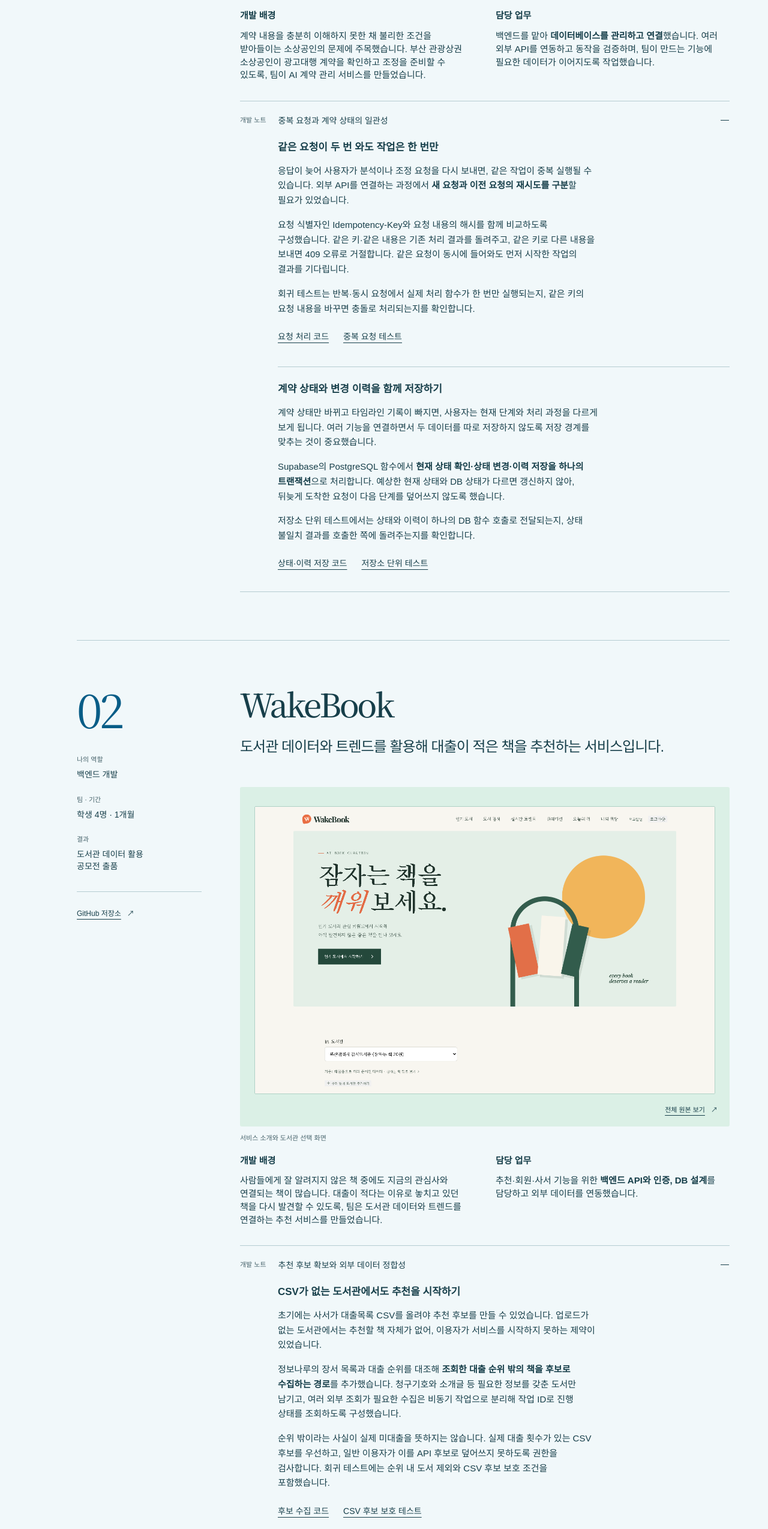
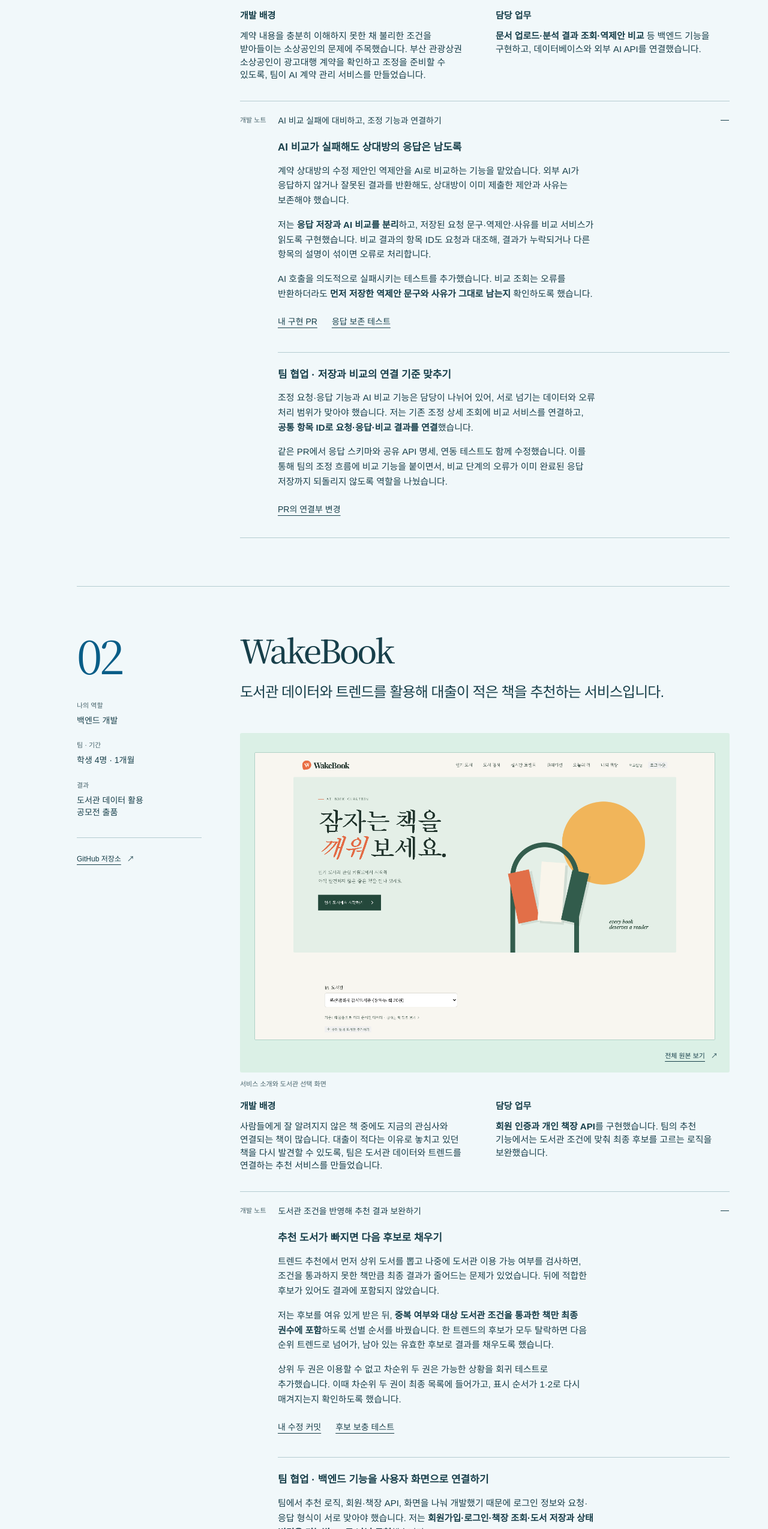
Before and after one commit to parkjooseong/portfolio, a plain HTML site: page index.html in a window 1280 px wide. Shown: the part 1885-4434 px from the top of the page at 60% size. Drawn offline with Linux system fonts and the light colour scheme; a web font is replaced by a local one.

Commit message:
Connect verified personal contributions with team collaboration

```diff
--- a/index.html
+++ b/index.html
@@ -55,23 +55,22 @@
           <aside class="case-margin"><span class="case-number" aria-hidden="true">01</span><dl><div><dt>나의 역할</dt><dd>백엔드 개발</dd></div><div><dt>팀 · 기간</dt><dd>학생 4명 · 1주</dd></div><div><dt>결과</dt><dd>AI-Sprint 특별상</dd></div></dl><div class="case-links"><a href="https://github.com/fkal829/AI-Builder-Sprint_AIdios" target="_blank" rel="noopener noreferrer"><span class="link-label">GitHub 저장소</span> <span class="link-arrow" aria-hidden="true">↗</span><span class="sr-only"> (새 탭)</span></a></div></aside>
           <div class="case-main">
             <figure class="case-figure"><a class="case-image dandi-image" href="assets/images/dandi-contract.png" data-lightbox data-caption="단디계약 · 계약 원문과 조정 요청을 함께 확인하는 실제 화면" aria-label="단디계약 실제 화면 크게 보기"><img src="assets/images/dandi-contract.png" width="1440" height="900" loading="lazy" alt="단디계약: 조항별 확인 필요 정도, 계약 원문, 조정 요청 작성을 한 화면에 배치"><span class="enlarge-label"><span class="link-label">화면 확대</span> <span class="link-arrow" aria-hidden="true">↗</span></span></a><figcaption>계약 원문 확인 및 조정 요청 화면</figcaption></figure>
-            <div class="case-notes"><section aria-labelledby="dandi-context"><h4 id="dandi-context">개발 배경</h4><p>계약 내용을 충분히 이해하지 못한 채 불리한 조건을 받아들이는 소상공인의 문제에 주목했습니다. 부산 관광상권 소상공인이 광고대행 계약을 확인하고 조정을 준비할 수 있도록, 팀이 AI 계약 관리 서비스를 만들었습니다.</p></section><section aria-labelledby="dandi-contribution"><h4 id="dandi-contribution">담당 업무</h4><p>백엔드를 맡아 <strong>데이터베이스를 관리하고 연결</strong>했습니다. 여러 외부 API를 연동하고 동작을 검증하며, 팀이 만드는 기능에 필요한 데이터가 이어지도록 작업했습니다.</p></section></div>
+            <div class="case-notes"><section aria-labelledby="dandi-context"><h4 id="dandi-context">개발 배경</h4><p>계약 내용을 충분히 이해하지 못한 채 불리한 조건을 받아들이는 소상공인의 문제에 주목했습니다. 부산 관광상권 소상공인이 광고대행 계약을 확인하고 조정을 준비할 수 있도록, 팀이 AI 계약 관리 서비스를 만들었습니다.</p></section><section aria-labelledby="dandi-contribution"><h4 id="dandi-contribution">담당 업무</h4><p><strong>문서 업로드·분석 결과 조회·역제안 비교</strong> 등 백엔드 기능을 구현하고, 데이터베이스와 외부 AI API를 연결했습니다.</p></section></div>
             <details class="field-note" open>
-              <summary><span>개발 노트</span> 중복 요청과 계약 상태의 일관성 <span class="disclosure-sign" aria-hidden="true"></span></summary>
+              <summary><span>개발 노트</span> AI 비교 실패에 대비하고, 조정 기능과 연결하기 <span class="disclosure-sign" aria-hidden="true"></span></summary>
               <div class="field-note-body">
                 <section class="development-case" aria-labelledby="dandi-retry">
-                  <h4 id="dandi-retry">같은 요청이 두 번 와도 작업은 한 번만</h4>
-                  <p>응답이 늦어 사용자가 분석이나 조정 요청을 다시 보내면, 같은 작업이 중복 실행될 수 있습니다. 외부 API를 연결하는 과정에서 <strong>새 요청과 이전 요청의 재시도를 구분</strong>할 필요가 있었습니다.</p>
-                  <p>요청 식별자인 Idempotency-Key와 요청 내용의 해시를 함께 비교하도록 구성했습니다. 같은 키·같은 내용은 기존 처리 결과를 돌려주고, 같은 키로 다른 내용을 보내면 409 오류로 거절합니다. 같은 요청이 동시에 들어와도 먼저 시작한 작업의 결과를 기다립니다.</p>
-                  <p>회귀 테스트는 반복·동시 요청에서 실제 처리 함수가 한 번만 실행되는지, 같은 키의 요청 내용을 바꾸면 충돌로 처리되는지를 확인합니다.</p>
-                  <p class="note-evidence"><a href="https://github.com/fkal829/AI-Builder-Sprint_AIdios/blob/34d6ca461fbd7388255fef4c9a857d8c6eca3584/apps/api/app/services/idempotency.py" target="_blank" rel="noopener noreferrer">요청 처리 코드<span class="sr-only"> (새 탭)</span></a><a href="https://github.com/fkal829/AI-Builder-Sprint_AIdios/blob/34d6ca461fbd7388255fef4c9a857d8c6eca3584/apps/api/tests/test_idempotency.py" target="_blank" rel="noopener noreferrer">중복 요청 테스트<span class="sr-only"> (새 탭)</span></a></p>
+                  <h4 id="dandi-retry">AI 비교가 실패해도 상대방의 응답은 남도록</h4>
+                  <p>계약 상대방의 수정 제안인 역제안을 AI로 비교하는 기능을 맡았습니다. 외부 AI가 응답하지 않거나 잘못된 결과를 반환해도, 상대방이 이미 제출한 제안과 사유는 보존해야 했습니다.</p>
+                  <p>저는 <strong>응답 저장과 AI 비교를 분리</strong>하고, 저장된 요청 문구·역제안·사유를 비교 서비스가 읽도록 구현했습니다. 비교 결과의 항목 ID도 요청과 대조해, 결과가 누락되거나 다른 항목의 설명이 섞이면 오류로 처리합니다.</p>
+                  <p>AI 호출을 의도적으로 실패시키는 테스트를 추가했습니다. 비교 조회는 오류를 반환하더라도 <strong>먼저 저장한 역제안 문구와 사유가 그대로 남는지</strong> 확인하도록 했습니다.</p>
+                  <p class="note-evidence"><a href="https://github.com/fkal829/AI-Builder-Sprint_AIdios/pull/45" target="_blank" rel="noopener noreferrer">내 구현 PR<span class="sr-only"> (새 탭)</span></a><a href="https://github.com/fkal829/AI-Builder-Sprint_AIdios/blob/34d6ca461fbd7388255fef4c9a857d8c6eca3584/apps/api/tests/test_public_adjustments.py#L359-L400" target="_blank" rel="noopener noreferrer">응답 보존 테스트<span class="sr-only"> (새 탭)</span></a></p>
                 </section>
                 <section class="development-case" aria-labelledby="dandi-state">
-                  <h4 id="dandi-state">계약 상태와 변경 이력을 함께 저장하기</h4>
-                  <p>계약 상태만 바뀌고 타임라인 기록이 빠지면, 사용자는 현재 단계와 처리 과정을 다르게 보게 됩니다. 여러 기능을 연결하면서 두 데이터를 따로 저장하지 않도록 저장 경계를 맞추는 것이 중요했습니다.</p>
-                  <p>Supabase의 PostgreSQL 함수에서 <strong>현재 상태 확인·상태 변경·이력 저장을 하나의 트랜잭션</strong>으로 처리합니다. 예상한 현재 상태와 DB 상태가 다르면 갱신하지 않아, 뒤늦게 도착한 요청이 다음 단계를 덮어쓰지 않도록 했습니다.</p>
-                  <p>저장소 단위 테스트에서는 상태와 이력이 하나의 DB 함수 호출로 전달되는지, 상태 불일치 결과를 호출한 쪽에 돌려주는지를 확인합니다.</p>
-                  <p class="note-evidence"><a href="https://github.com/fkal829/AI-Builder-Sprint_AIdios/blob/34d6ca461fbd7388255fef4c9a857d8c6eca3584/supabase/migrations/20260730170000_add_state_transition_rpc.sql" target="_blank" rel="noopener noreferrer">상태·이력 저장 코드<span class="sr-only"> (새 탭)</span></a><a href="https://github.com/fkal829/AI-Builder-Sprint_AIdios/blob/34d6ca461fbd7388255fef4c9a857d8c6eca3584/apps/api/tests/test_state_transition_repository.py" target="_blank" rel="noopener noreferrer">저장소 단위 테스트<span class="sr-only"> (새 탭)</span></a></p>
+                  <h4 id="dandi-state">팀 협업 · 저장과 비교의 연결 기준 맞추기</h4>
+                  <p>조정 요청·응답 기능과 AI 비교 기능은 담당이 나뉘어 있어, 서로 넘기는 데이터와 오류 처리 범위가 맞아야 했습니다. 저는 기존 조정 상세 조회에 비교 서비스를 연결하고, <strong>공통 항목 ID로 요청·응답·비교 결과를 연결</strong>했습니다.</p>
+                  <p>같은 PR에서 응답 스키마와 공유 API 명세, 연동 테스트도 함께 수정했습니다. 이를 통해 팀의 조정 흐름에 비교 기능을 붙이면서, 비교 단계의 오류가 이미 완료된 응답 저장까지 되돌리지 않도록 역할을 나눴습니다.</p>
+                  <p class="note-evidence"><a href="https://github.com/fkal829/AI-Builder-Sprint_AIdios/pull/45/files" target="_blank" rel="noopener noreferrer">PR의 연결부 변경<span class="sr-only"> (새 탭)</span></a></p>
                 </section>
               </div>
             </details>
@@ -83,23 +82,22 @@
           <aside class="case-margin"><span class="case-number" aria-hidden="true">02</span><dl><div><dt>나의 역할</dt><dd>백엔드 개발</dd></div><div><dt>팀 · 기간</dt><dd>학생 4명 · 1개월</dd></div><div><dt>결과</dt><dd>도서관 데이터 활용<br>공모전 출품</dd></div></dl><div class="case-links"><a href="https://github.com/parkjooseong/wakebook" target="_blank" rel="noopener noreferrer"><span class="link-label">GitHub 저장소</span> <span class="link-arrow" aria-hidden="true">↗</span><span class="sr-only"> (새 탭)</span></a></div></aside>
           <div class="case-main">
             <figure class="case-figure"><a class="case-image book-image" href="assets/images/wakebook.png" data-lightbox data-caption="WakeBook · 도서관 선택부터 인기 도서와 오늘의 잠자는 책 추천까지" aria-label="WakeBook 전체 원본 크게 보기"><img src="assets/images/wakebook.png" width="1440" height="2180" loading="lazy" alt="WakeBook 첫 화면: 서비스 소개와 도서관 선택"><span class="enlarge-label"><span class="link-label">전체 원본 보기</span> <span class="link-arrow" aria-hidden="true">↗</span></span></a><figcaption>서비스 소개와 도서관 선택 화면</figcaption></figure>
-            <div class="case-notes"><section aria-labelledby="wakebook-context"><h4 id="wakebook-context">개발 배경</h4><p>사람들에게 잘 알려지지 않은 책 중에도 지금의 관심사와 연결되는 책이 많습니다. 대출이 적다는 이유로 놓치고 있던 책을 다시 발견할 수 있도록, 팀은 도서관 데이터와 트렌드를 연결하는 추천 서비스를 만들었습니다.</p></section><section aria-labelledby="wakebook-contribution"><h4 id="wakebook-contribution">담당 업무</h4><p>추천·회원·사서 기능을 위한 <strong>백엔드 API와 인증, DB 설계</strong>를 담당하고 외부 데이터를 연동했습니다.</p></section></div>
+            <div class="case-notes"><section aria-labelledby="wakebook-context"><h4 id="wakebook-context">개발 배경</h4><p>사람들에게 잘 알려지지 않은 책 중에도 지금의 관심사와 연결되는 책이 많습니다. 대출이 적다는 이유로 놓치고 있던 책을 다시 발견할 수 있도록, 팀은 도서관 데이터와 트렌드를 연결하는 추천 서비스를 만들었습니다.</p></section><section aria-labelledby="wakebook-contribution"><h4 id="wakebook-contribution">담당 업무</h4><p><strong>회원 인증과 개인 책장 API</strong>를 구현했습니다. 팀의 추천 기능에서는 도서관 조건에 맞춰 최종 후보를 고르는 로직을 보완했습니다.</p></section></div>
             <details class="field-note" open>
-              <summary id="wakebook-development"><span>개발 노트</span> 추천 후보 확보와 외부 데이터 정합성 <span class="disclosure-sign" aria-hidden="true"></span></summary>
+              <summary id="wakebook-development"><span>개발 노트</span> 도서관 조건을 반영해 추천 결과 보완하기 <span class="disclosure-sign" aria-hidden="true"></span></summary>
               <div class="field-note-body">
                 <section class="development-case" aria-labelledby="wakebook-pool">
-                  <h4 id="wakebook-pool">CSV가 없는 도서관에서도 추천을 시작하기</h4>
-                  <p>초기에는 사서가 대출목록 CSV를 올려야 추천 후보를 만들 수 있었습니다. 업로드가 없는 도서관에서는 추천할 책 자체가 없어, 이용자가 서비스를 시작하지 못하는 제약이 있었습니다.</p>
-                  <p>정보나루의 장서 목록과 대출 순위를 대조해 <strong>조회한 대출 순위 밖의 책을 후보로 수집하는 경로</strong>를 추가했습니다. 청구기호와 소개글 등 필요한 정보를 갖춘 도서만 남기고, 여러 외부 조회가 필요한 수집은 비동기 작업으로 분리해 작업 ID로 진행 상태를 조회하도록 구성했습니다.</p>
-                  <p>순위 밖이라는 사실이 실제 미대출을 뜻하지는 않습니다. 실제 대출 횟수가 있는 CSV 후보를 우선하고, 일반 이용자가 이를 API 후보로 덮어쓰지 못하도록 권한을 검사합니다. 회귀 테스트에는 순위 내 도서 제외와 CSV 후보 보호 조건을 포함했습니다.</p>
-                  <p class="note-evidence"><a href="https://github.com/parkjooseong/wakebook/blob/e876900addb18ad9f5017130b91c18ac1f147d90/backend/src/main/java/com/wakebook/book/service/HiddenBookCollector.java" target="_blank" rel="noopener noreferrer">후보 수집 코드<span class="sr-only"> (새 탭)</span></a><a href="https://github.com/parkjooseong/wakebook/blob/e876900addb18ad9f5017130b91c18ac1f147d90/backend/src/test/java/com/wakebook/book/service/LibraryCollectServiceTest.java" target="_blank" rel="noopener noreferrer">CSV 후보 보호 테스트<span class="sr-only"> (새 탭)</span></a></p>
+                  <h4 id="wakebook-pool">추천 도서가 빠지면 다음 후보로 채우기</h4>
+                  <p>트렌드 추천에서 먼저 상위 도서를 뽑고 나중에 도서관 이용 가능 여부를 검사하면, 조건을 통과하지 못한 책만큼 최종 결과가 줄어드는 문제가 있었습니다. 뒤에 적합한 후보가 있어도 결과에 포함되지 않았습니다.</p>
+                  <p>저는 후보를 여유 있게 받은 뒤, <strong>중복 여부와 대상 도서관 조건을 통과한 책만 최종 권수에 포함</strong>하도록 선별 순서를 바꿨습니다. 한 트렌드의 후보가 모두 탈락하면 다음 순위 트렌드로 넘어가, 남아 있는 유효한 후보로 결과를 채우도록 했습니다.</p>
+                  <p>상위 두 권은 이용할 수 없고 차순위 두 권은 가능한 상황을 회귀 테스트로 추가했습니다. 이때 차순위 두 권이 최종 목록에 들어가고, 표시 순서가 1·2로 다시 매겨지는지 확인하도록 했습니다.</p>
+                  <p class="note-evidence"><a href="https://github.com/parkjooseong/wakebook/commit/daa8ec1027d14b1c0336aee6ab14feeacc8c161b" target="_blank" rel="noopener noreferrer">내 수정 커밋<span class="sr-only"> (새 탭)</span></a><a href="https://github.com/parkjooseong/wakebook/blob/e876900addb18ad9f5017130b91c18ac1f147d90/backend/src/test/java/com/wakebook/trend/service/TrendBatchWorkerTest.java" target="_blank" rel="noopener noreferrer">후보 보충 테스트<span class="sr-only"> (새 탭)</span></a></p>
                 </section>
                 <section class="development-case" aria-labelledby="wakebook-isbn">
-                  <h4 id="wakebook-isbn">ISBN 차이로 후보 저장이 실패하는 문제</h4>
-                  <p>장서 목록에서는 다른 ISBN으로 들어온 두 항목이 외부 상세 조회 후 같은 ISBN으로 반환되는 문제가 있었습니다. 수집 전에만 중복을 제거하면 DB의 도서관·ISBN 유일성 제약에 걸려 후보 저장 전체가 실패할 수 있었습니다.</p>
-                  <p>중복 검사 기준을 수집 시점의 번호에만 두지 않고, <strong>실제로 저장할 상세 정보의 ISBN으로 저장 직전에 다시 중복을 제거</strong>했습니다. 후보 교체는 별도 Spring 서비스의 트랜잭션에서 처리하고, 새로 확보한 후보가 0권이면 기존 목록을 유지합니다.</p>
-                  <p>회귀 테스트는 서로 다른 두 입력이 같은 ISBN으로 반환될 때 한 권만 저장되는지, 소개글 품질 기준을 통과한 책이 없을 때 기존 후보 교체를 호출하지 않는지를 확인합니다.</p>
-                  <p class="note-evidence"><a href="https://github.com/parkjooseong/wakebook/blob/e876900addb18ad9f5017130b91c18ac1f147d90/backend/src/main/java/com/wakebook/book/service/HiddenBookPoolWriter.java" target="_blank" rel="noopener noreferrer">후보 교체 트랜잭션<span class="sr-only"> (새 탭)</span></a><a href="https://github.com/parkjooseong/wakebook/blob/e876900addb18ad9f5017130b91c18ac1f147d90/backend/src/test/java/com/wakebook/book/service/HiddenBookCollectorTest.java" target="_blank" rel="noopener noreferrer">ISBN·후보 보존 테스트<span class="sr-only"> (새 탭)</span></a></p>
+                  <h4 id="wakebook-isbn">팀 협업 · 백엔드 기능을 사용자 화면으로 연결하기</h4>
+                  <p>팀에서 추천 로직, 회원·책장 API, 화면을 나눠 개발했기 때문에 로그인 정보와 요청·응답 형식이 서로 맞아야 했습니다. 저는 <strong>회원가입·로그인·책장 조회·도서 저장과 상태 변경을 기능별 PR로 나눠 구현</strong>했습니다.</p>
+                  <p>팀의 API 명세를 기준으로 연동했고, 프런트엔드 담당자는 해당 API를 로그인 상태와 책장 조회·읽기 상태 변경 화면에 연결했습니다. 이후 추천 결과 보완에서는 기존 후보 생성 기능과 도서관 조회 기능 사이의 선별 과정을 수정해, 팀이 연결한 흐름 안에서 문제를 해결했습니다.</p>
+                  <p class="note-evidence"><a href="https://github.com/2026-PNU-AI-StudyGroup/2026-pnuai-studygroup-03/pull/10" target="_blank" rel="noopener noreferrer">내 책장 API PR<span class="sr-only"> (새 탭)</span></a><a href="https://github.com/2026-PNU-AI-StudyGroup/2026-pnuai-studygroup-03/pull/16" target="_blank" rel="noopener noreferrer">팀의 화면 연동 PR<span class="sr-only"> (새 탭)</span></a></p>
                 </section>
               </div>
             </details>
```
Also changed, not shown: 1 other file.
